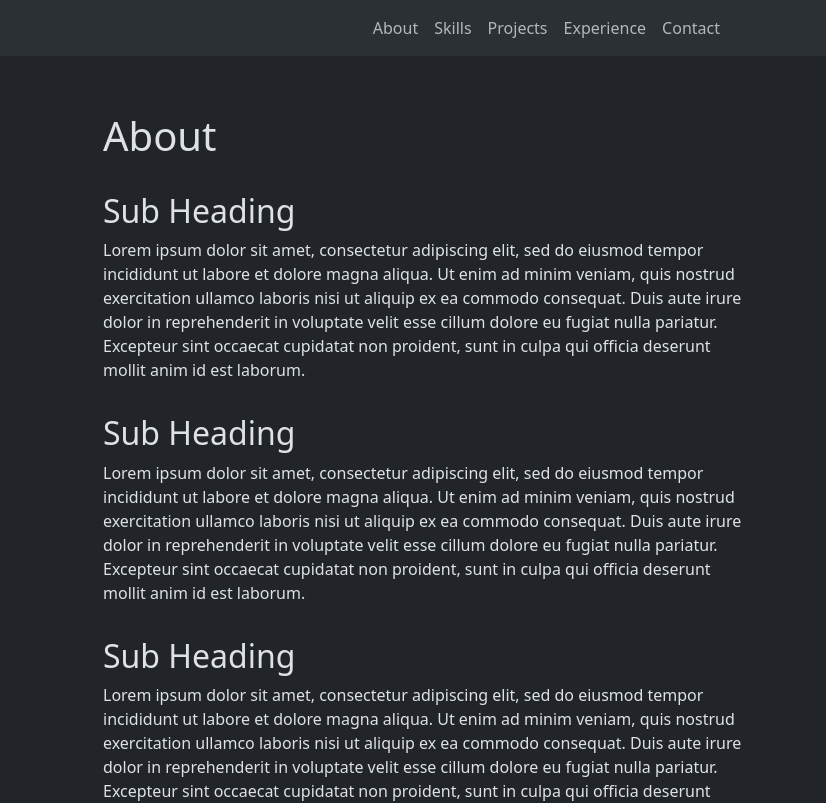
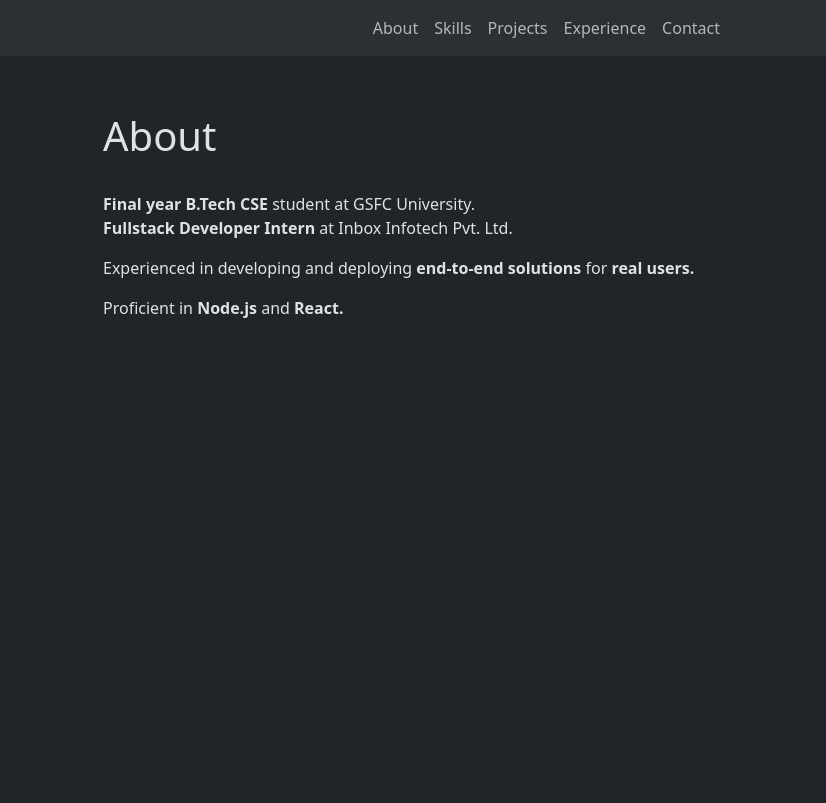
Before and after one commit to Arnav-R-Das/arnavdas.in, a plain HTML site: page index.html in a window 1280 px wide. Shown: the top 803 px of the page, 454-1280 px from the left. Drawn offline with nearby package versions, Linux system fonts and the light colour scheme.

Commit message:
feat: update about section

```diff
--- a/index.html
+++ b/index.html
@@ -80,22 +80,17 @@
           <!-- ABOUT -->
           <section id="about">
             <h1>About</h1>
-            <h2>Sub Heading</h2>
-            Lorem ipsum dolor sit amet, consectetur adipiscing elit, sed do eiusmod tempor incididunt ut labore et dolore magna aliqua. Ut enim ad minim veniam, quis nostrud exercitation ullamco laboris nisi ut aliquip ex ea commodo consequat. Duis aute irure dolor in reprehenderit in voluptate velit esse cillum dolore eu fugiat nulla pariatur. Excepteur sint occaecat cupidatat non proident, sunt in culpa qui officia deserunt mollit anim id est laborum.
-            <h2>Sub Heading</h2>
-            Lorem ipsum dolor sit amet, consectetur adipiscing elit, sed do eiusmod tempor incididunt ut labore et dolore magna aliqua. Ut enim ad minim veniam, quis nostrud exercitation ullamco laboris nisi ut aliquip ex ea commodo consequat. Duis aute irure dolor in reprehenderit in voluptate velit esse cillum dolore eu fugiat nulla pariatur. Excepteur sint occaecat cupidatat non proident, sunt in culpa qui officia deserunt mollit anim id est laborum.
-            <h2>Sub Heading</h2>
-            Lorem ipsum dolor sit amet, consectetur adipiscing elit, sed do eiusmod tempor incididunt ut labore et dolore magna aliqua. Ut enim ad minim veniam, quis nostrud exercitation ullamco laboris nisi ut aliquip ex ea commodo consequat. Duis aute irure dolor in reprehenderit in voluptate velit esse cillum dolore eu fugiat nulla pariatur. Excepteur sint occaecat cupidatat non proident, sunt in culpa qui officia deserunt mollit anim id est laborum.
-            <h2>Sub Heading</h2>
-            Lorem ipsum dolor sit amet, consectetur adipiscing elit, sed do eiusmod tempor incididunt ut labore et dolore magna aliqua. Ut enim ad minim veniam, quis nostrud exercitation ullamco laboris nisi ut aliquip ex ea commodo consequat. Duis aute irure dolor in reprehenderit in voluptate velit esse cillum dolore eu fugiat nulla pariatur. Excepteur sint occaecat cupidatat non proident, sunt in culpa qui officia deserunt mollit anim id est laborum.
-            <h2>Sub Heading</h2>
-            Lorem ipsum dolor sit amet, consectetur adipiscing elit, sed do eiusmod tempor incididunt ut labore et dolore magna aliqua. Ut enim ad minim veniam, quis nostrud exercitation ullamco laboris nisi ut aliquip ex ea commodo consequat. Duis aute irure dolor in reprehenderit in voluptate velit esse cillum dolore eu fugiat nulla pariatur. Excepteur sint occaecat cupidatat non proident, sunt in culpa qui officia deserunt mollit anim id est laborum.
-            <h2>Sub Heading</h2>
-            Lorem ipsum dolor sit amet, consectetur adipiscing elit, sed do eiusmod tempor incididunt ut labore et dolore magna aliqua. Ut enim ad minim veniam, quis nostrud exercitation ullamco laboris nisi ut aliquip ex ea commodo consequat. Duis aute irure dolor in reprehenderit in voluptate velit esse cillum dolore eu fugiat nulla pariatur. Excepteur sint occaecat cupidatat non proident, sunt in culpa qui officia deserunt mollit anim id est laborum.
-            <h2>Sub Heading</h2>
-            Lorem ipsum dolor sit amet, consectetur adipiscing elit, sed do eiusmod tempor incididunt ut labore et dolore magna aliqua. Ut enim ad minim veniam, quis nostrud exercitation ullamco laboris nisi ut aliquip ex ea commodo consequat. Duis aute irure dolor in reprehenderit in voluptate velit esse cillum dolore eu fugiat nulla pariatur. Excepteur sint occaecat cupidatat non proident, sunt in culpa qui officia deserunt mollit anim id est laborum.
-            <h2>Sub Heading</h2>
-            Lorem ipsum dolor sit amet, consectetur adipiscing elit, sed do eiusmod tempor incididunt ut labore et dolore magna aliqua. Ut enim ad minim veniam, quis nostrud exercitation ullamco laboris nisi ut aliquip ex ea commodo consequat. Duis aute irure dolor in reprehenderit in voluptate velit esse cillum dolore eu fugiat nulla pariatur. Excepteur sint occaecat cupidatat non proident, sunt in culpa qui officia deserunt mollit anim id est laborum.
+            <br>
+            <p>
+              <span class="highlight">Final year B.Tech CSE</span> student at GSFC University. <br>
+              <span class="highlight">Fullstack Developer Intern</span> at Inbox Infotech Pvt. Ltd.
+            </p>
+            <p>
+              Experienced in developing and deploying <span class="highlight">end-to-end solutions</span> for <span class="highlight">real users.</span>
+            </p>
+            <p>
+              Proficient in <span class="highlight">Node.js</span> and <span class="highlight">React.</span> <br>
+            </p>
           </section>
 
           <!-- SKILLS -->
--- a/style.css
+++ b/style.css
@@ -64,6 +64,10 @@ h2:not(#hero-role), #experience-container {
   border-radius: 10px;
 }
 
+.highlight {
+  font-weight: bold;
+}
+
 /******************************************************************************
 * ID
 ******************************************************************************/
```
